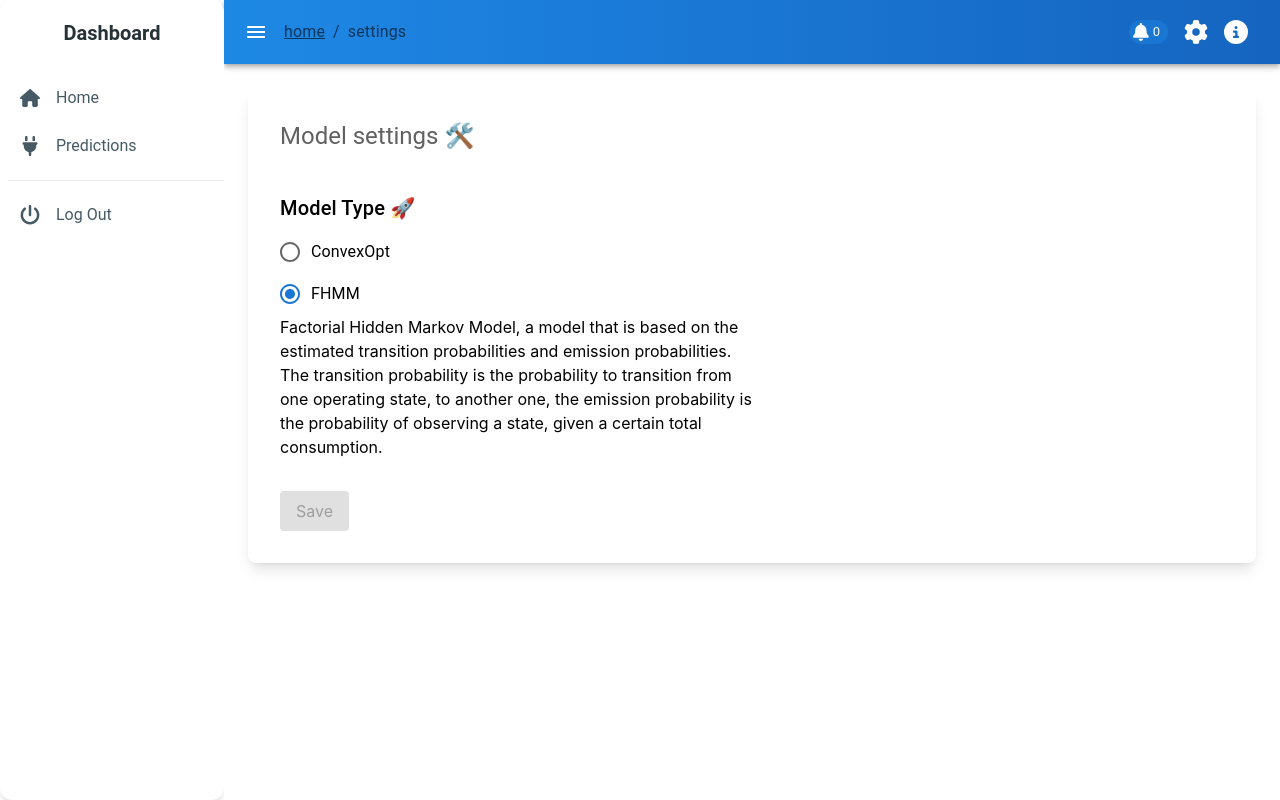
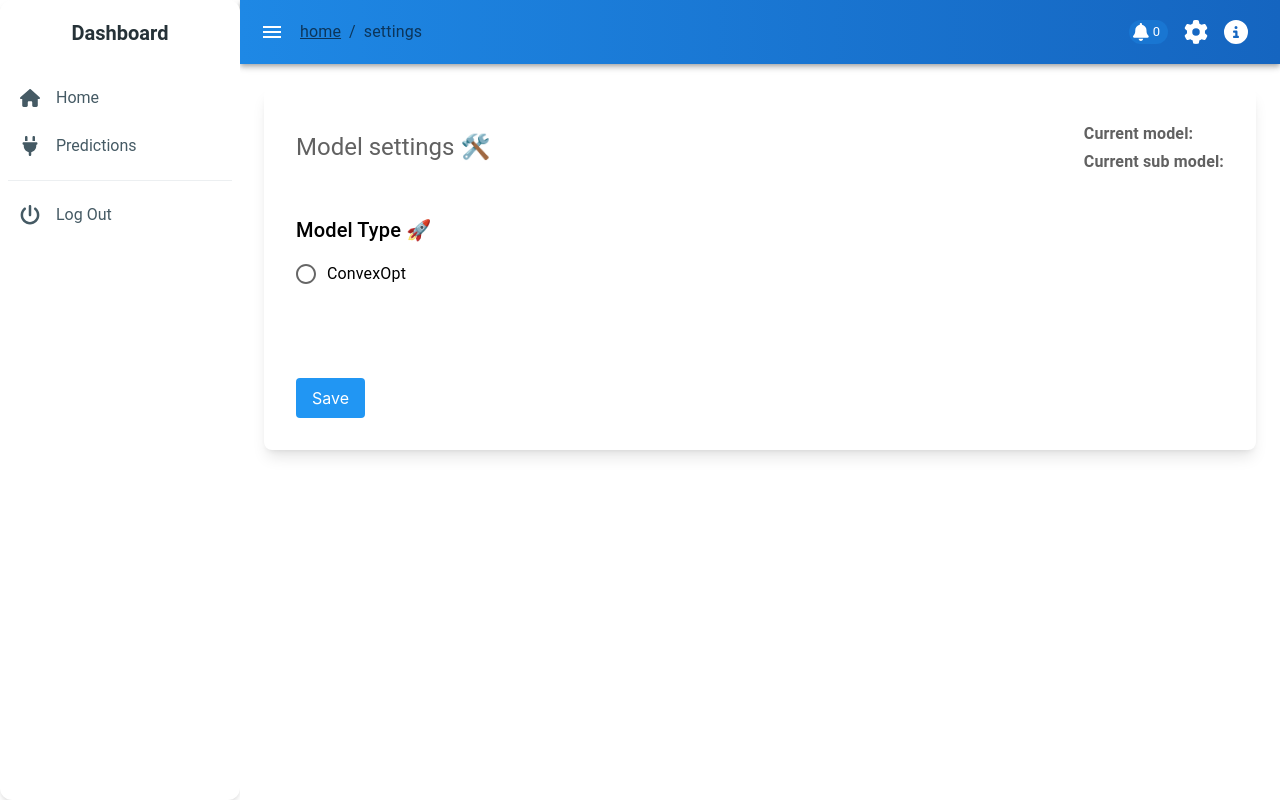
Before and after one commit to Powerchainger/pc-frontend, a React (Create React App) app: page /settings in a window 1280 px wide. Built offline with nearby package versions, Linux system fonts and the light colour scheme; sample sign-in values are in the browser's storage.

Commit message:
submodel added + minor visual changes

```diff
--- a/src/api/Api.tsx
+++ b/src/api/Api.tsx
@@ -63,6 +63,7 @@ export const getPredictions5m = () => {
     const modelType = localStorage.getItem("selectedModel") || "fhmm";
     const model_id = modelType === "fhmm" ? "test" : "optModel_levi";
     const dataset = modelType === "fhmm" ? "levi" : "levi";
+    const subModel = localStorage.getItem('submodel')
     const encodedModelId = encodeURIComponent(model_id);
-    return axios.get(`${API_BASE_URL}/api/predictions?dataset=${dataset}&model_id=${encodedModelId}&model_type=${modelType}`);
+    return axios.get(`${API_BASE_URL}/api/predictions?dataset=${dataset}&model_id=${encodedModelId}&model_type=${modelType}&supp_models=${subModel}`);
 }
--- a/src/pages/LoginPage.tsx
+++ b/src/pages/LoginPage.tsx
@@ -12,6 +12,7 @@ import Grid from '@mui/material/Grid';
 import Typography from '@mui/material/Typography';
 import { createTheme, ThemeProvider } from '@mui/material/styles';
 import BackgroundImage from '../LoginImage.jpg'
+import logoImage from '../Power-Chainger-logo-1.jpg';
 import {useNavigate} from "react-router-dom";
 import { login } from "../api/Api";
 import {useState} from "react";
@@ -99,11 +100,13 @@ export default function SignInSide() {
               alignItems: 'center',
             }}
           >
-            <Avatar sx={{ m: 1, bgcolor: 'secondary.main' }}>
-            </Avatar>
+            {/*<Avatar sx={{ m: 1, bgcolor: 'secondary.main' }}>*/}
+            {/*</Avatar>*/}
+              <img src='../Power-Chainger-logo-1.jpg' width="200" height="250"></img>
             <Typography component="h1" variant="h5">
               Sign in
             </Typography>
+
               { !correctLogin ? <Typography component="h1" color="red">
                  Password or username is incorrect
               </Typography>:null}
@@ -133,10 +136,6 @@ export default function SignInSide() {
                     checked={showPassword}
                     onChange={handleCheckboxChange}
                 /> show password
-              {/*<FormControlLabel*/}
-              {/*  control={<Checkbox value="remember" color="primary" />}*/}
-              {/*  label="Remember me"*/}
-              {/*/>*/}
               <Button
                 type="submit"
                 fullWidth
--- a/src/pages/RegisterPage.tsx
+++ b/src/pages/RegisterPage.tsx
@@ -101,8 +101,7 @@ export default function SignInSide() {
                             alignItems: 'center',
                         }}
                     >
-                        <Avatar sx={{ m: 1, bgcolor: 'secondary.main' }}>
-                        </Avatar>
+                        <img src='../Power-Chainger-logo-1.jpg' width="200" height="250"></img>
                         <Typography component="h1" variant="h5">
                             Register
                         </Typography>
--- a/src/pages/SettingsPage.tsx
+++ b/src/pages/SettingsPage.tsx
@@ -25,6 +25,7 @@ const SettingsPage = () => {
 
     const handleSave = () => {
         localStorage.setItem("selectedModel", selectedModel);
+        localStorage.setItem("submodel", suppModel);
         setIsChanged(false);
         setShowSavedMsg(true);
         setTimeout(() => setShowSavedMsg(false), 3000);
@@ -37,6 +38,11 @@ const SettingsPage = () => {
                     <Typography variant="h5" gutterBottom className="text-gray-700">
                         Model settings 🛠️
                     </Typography>
+                    <Typography variant="subtitle1" gutterBottom className="text-gray-700">
+                        <b>Current model:</b> {localStorage.getItem('selectedModel')}
+                        <br></br>
+                        <b>Current sub model:</b> {localStorage.getItem('submodel')}
+                    </Typography>
                 </Box>
                 <Box my={4} className="flex">
                     <Box className="flex flex-col w-1/2">
@@ -45,9 +51,12 @@ const SettingsPage = () => {
                         </Typography>
                         <RadioGroup value={selectedModel} onChange={handleModelChange}>
                             <FormControlLabel value="convexopt" control={<Radio color="primary" />} label="ConvexOpt" />
-                            {selectedModel === "convexopt" && <span className="max-w-full">Convex Optimization model, a model that infers which appliances are working, based on the total consumption, the time of the day, and the switching frequency of those appliances.</span>}
-                            <FormControlLabel value="fhmm" control={<Radio color="primary" />} label="FHMM" />
-                            {selectedModel === "fhmm" && <span className="max-w-full">Factorial Hidden Markov Model, a model that is based on the estimated transition probabilities and emission probabilities. The transition probability is the probability to transition from one operating state, to another one, the emission probability is the probability of observing a state, given a certain total consumption.</span>}
+                            {selectedModel === "convexopt" && <span className="max-w-full">The Convex Optimization model is a model that infers which appliances are working based on:
+                                <ul>
+                                    <li>  o  the total consumption</li>
+                                    <li>  o  the time of the day</li>
+                                    <li>  o  the switching frequency of those appliances</li>
+                                </ul></span>}
                         </RadioGroup>
                     </Box>
                     <Box mt={4} className="ml-8 flex-1 min-h-[100px]">
@@ -58,7 +67,8 @@ const SettingsPage = () => {
                                 </Typography>
                                 <RadioGroup value={suppModel} onChange={handleSuppModelChange}>
                                     <FormControlLabel value="None" control={<Radio color="primary" />} label="None" />
-                                    <FormControlLabel value="Supp. Model 1" control={<Radio color="primary" />} label="Supp. Model 1" />
+                                    <FormControlLabel value="fridge" control={<Radio color="primary" />} label="DL model fridge" />
+                                    <FormControlLabel value="computer" control={<Radio color="primary" />} label="DL model computer" />
                                 </RadioGroup>
                             </>
                         )}
@@ -66,8 +76,7 @@ const SettingsPage = () => {
                 </Box>
                 <Box mt={4}>
                     <button
-                        className={`px-4 py-2 rounded ${isChanged ? 'bg-blue-500 text-white' : 'bg-gray-300 text-gray-500'}`}
-                        disabled={!isChanged}
+                        className={`px-4 py-2 rounded bg-blue-500 text-white`}
                         onClick={handleSave}
                     >
                         Save
```
Also changed, not shown: public/Power-Chainger-logo-1.jpg (added).
